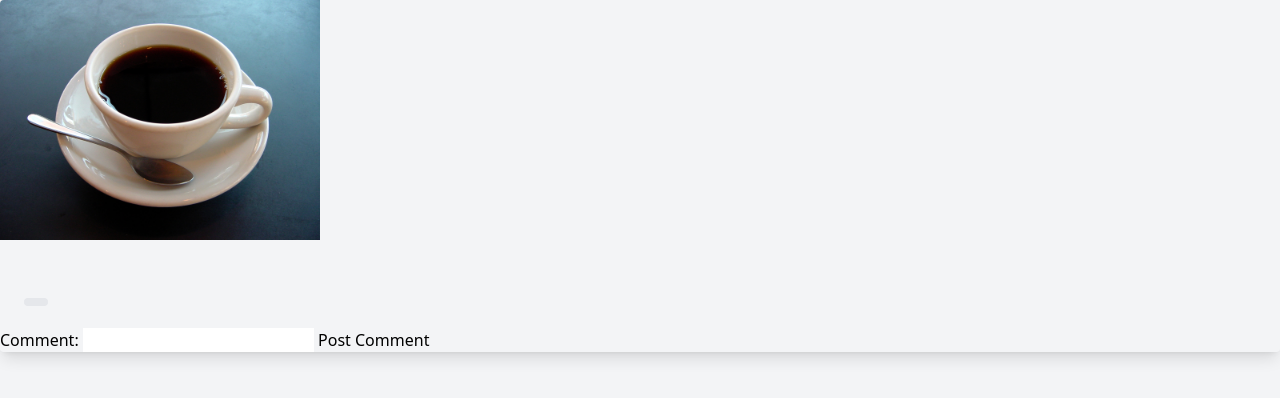
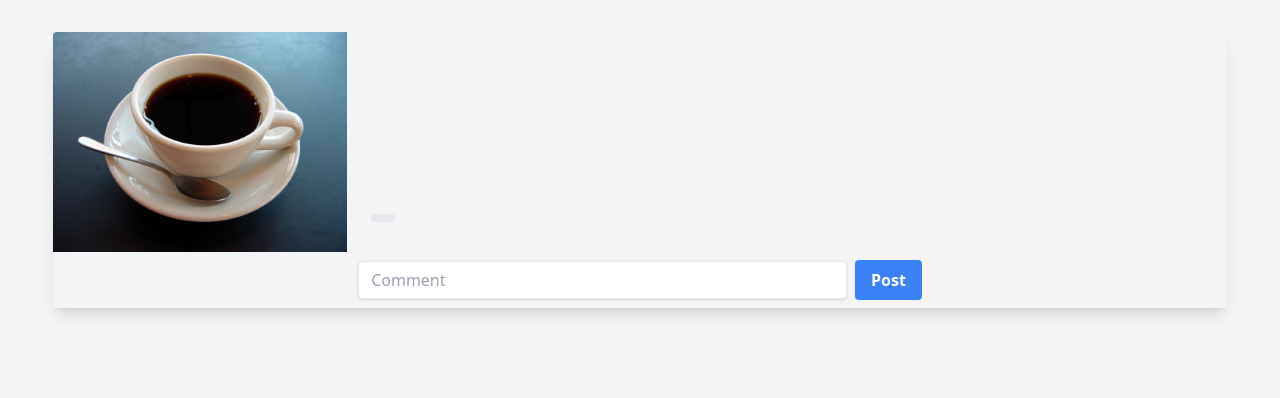
Before and after one commit to Code-Institute-Submissions/CI-milestone-5, a Flask app: template templates/brew.html in a window 1280 px wide. Shown: the part 72-470 px from the top of the page. Run offline with Flask 2, Linux system fonts and the light colour scheme; the template is opened without the code that fills it, so the values that code supplies are empty; the visitor is signed in with stand-in values (Sample User, id 1); style sheets or scripts are compiled from the project's sources; some libraries are stand-ins or nearby versions.

Commit message:
Added: Formatted Brew page

```diff
--- a/templates/brew.html
+++ b/templates/brew.html
@@ -2,45 +2,77 @@
 {% block title %} {{ brew.name }} {% endblock %}
 {% block content %}
 
-<div class="rounded overflow-hidden shadow-lg">
+<div class="w-11/12 rounded m-8 overflow-hidden shadow-lg">
+        <div
+            class="flex lg:flex-row flex-col"
+        >
         {% if brew.image_url%}
-        <img class="w-1/4" src="{{ brew.image_url }}" alt="Coffee">
+            <img class="w-full lg:w-1/4" src="{{ brew.image_url }}" alt="Coffee">
         {% else %}
-        <img class="w-1/4" src="{{ url_for('static', filename='images/coffee.jpg') }}" alt="Coffee">
+            <img class="w-full lg:w-1/4" src="{{ url_for('static', filename='images/coffee.jpg') }}" alt="Coffee">
         {% endif %}
-    <div class="px-6 py-4">
+        <div class="flex flex-col px-6 py-4 w-full lg:w-3/4">
+            <div
+                class="flex flex-row justify-between w-full"
+            >
                 <div class="font-bold text-xl mb-2">{{ brew.name }}</div>
                 {% if (brew.created_by == session['user']) %}
-        <a href="{{ url_for('edit_brew', id=brew._id) }}">Edit</a>
-        <a href="{{ url_for('delete_brew', id=brew._id) }}">Delete</a>
+                <div>
+                    <a
+                        class="bg-blue-500 hover:bg-blue-700 text-white font-bold py-2 px-4 rounded focus:outline-none focus:shadow-outline"
+                        href="{{ url_for('edit_brew', id=brew._id) }}">Edit</a>
+                    <a
+                        class="bg-red-500 hover:bg-red-700 text-white font-bold py-2 px-4 rounded focus:outline-none focus:shadow-outline"
+                        href="{{ url_for('delete_brew', id=brew._id) }}">Delete</a>
+                </div>
                 {% endif %}
+            </div>
             <div class="font-bold text-lg mb-2">{{ brew.created_by }}</div>
             <p class="text-gray-700 text-base">{{ brew.description }}</p>
-    </div>
-    <div class="px-6 pt-4 pb-2">
+            <div class="pt-4 mt-auto">
                 <span
                 class="inline-block bg-gray-200 rounded-full px-3 py-1 text-sm font-semibold text-gray-700 mr-2 mb-2"
                 >{{ brew.flavour }}</span
                 >
             </div>
-
+        </div>
+    </div>
+    <div
+        class="flex flex-col items-center justify-center"
+    >
         {% if session['user'] %}
-        <form action="{{ url_for('post_comment', brew_id=brew._id) }}" method="post">
-            <label for="comment">Comment:</label>
-            <input type="text" name="comment" id="comment" required minlength="10">
-            <button type="submit">Post Comment</button>
+            <form class="mt-2 mb-2 w-full flex flex-row items-center justify-center" action="{{ url_for('post_comment', brew_id=brew._id) }}" method="post">
+                <input
+                    class="shadow appearance-none border rounded w-5/12 mr-2 py-2 px-3 text-gray-700 leading-tight focus:outline-none focus:shadow-outline"
+                    type="text"
+                    name="comment"
+                    id="comment"
+                    placeholder="Comment"
+                    required
+                    minlength="10"
+                >
+                <button
+                    class="bg-blue-500 hover:bg-blue-700 text-white font-bold py-2 px-4 rounded focus:outline-none focus:shadow-outline"
+                    type="submit"
+                >Post</button>
             </form>
         {% endif %}
-    <ul>
         {% for comment in comments %}
-        <li>{{comment.text}}</li>
+            <div
+                class="my-2 w-full flex flex-row items-center justify-center"
+            >
+                <p
+                    class="bg-white shadow appearance-none border rounded w-1/2 mr-2 py-2 px-3 text-gray-900 leading-tight focus:outline-none focus:shadow-outline"
+                >{{comment.text}}</p>
                 {% if comment.created_by == session['user'] %}
-        <a href="{{ url_for('delete_comment', id=comment._id, brew_id=brew._id) }}">
-            Delete
-        </a>
+                    <a
+                        class="bg-red-500 hover:bg-red-700 text-white font-bold py-2 px-4 rounded float-right focus:outline-none focus:shadow-outline"
+                        href="{{ url_for('delete_comment', id=comment._id, brew_id=brew._id) }}"
+                    >Delete</a>
                 {% endif %}
+            </div>
         {% endfor %}
-    </ul>
+    </div>
 </div>
 
 {% endblock %}
```
Lines whose indentation alone changed are shown as unchanged.
